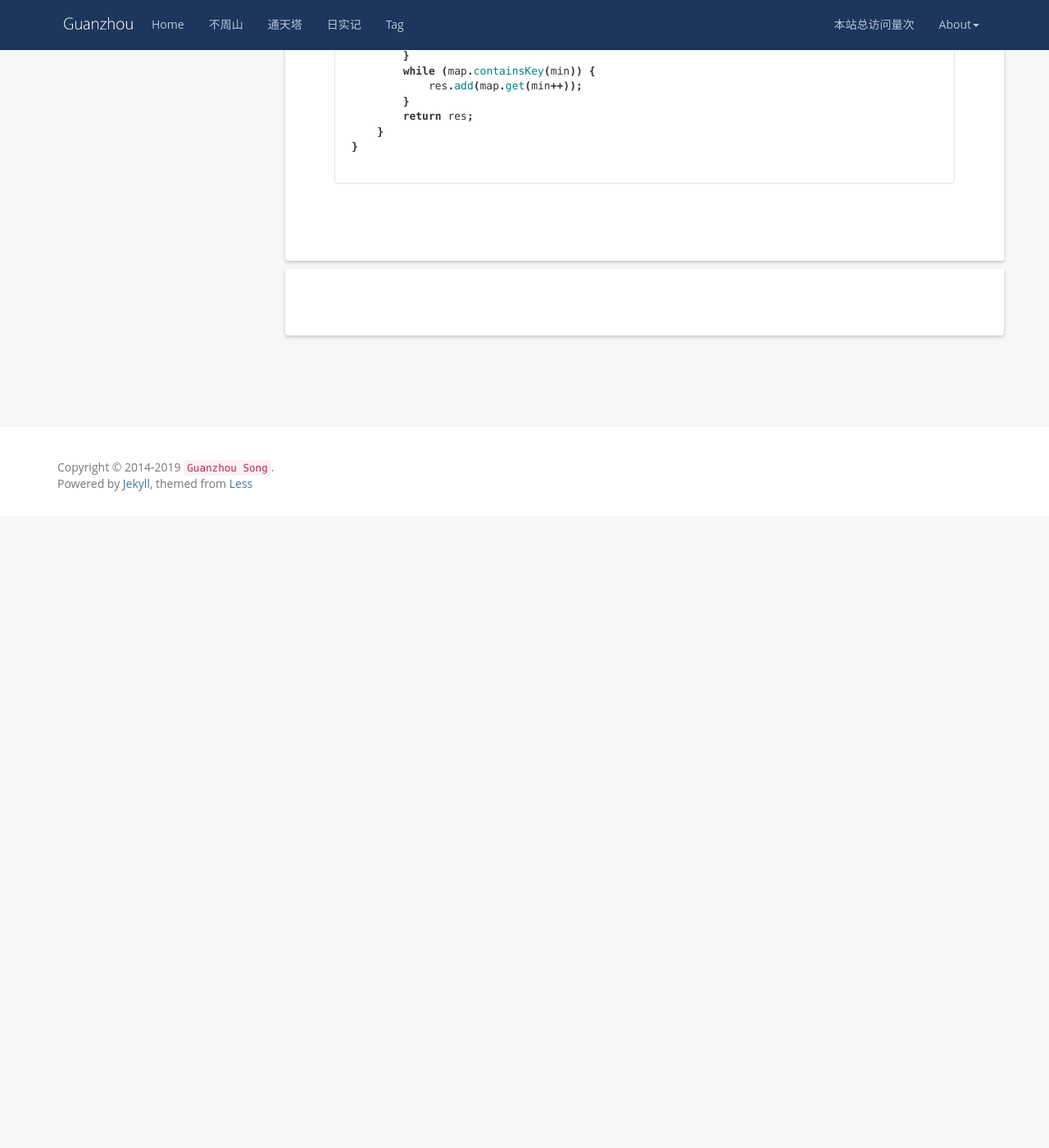
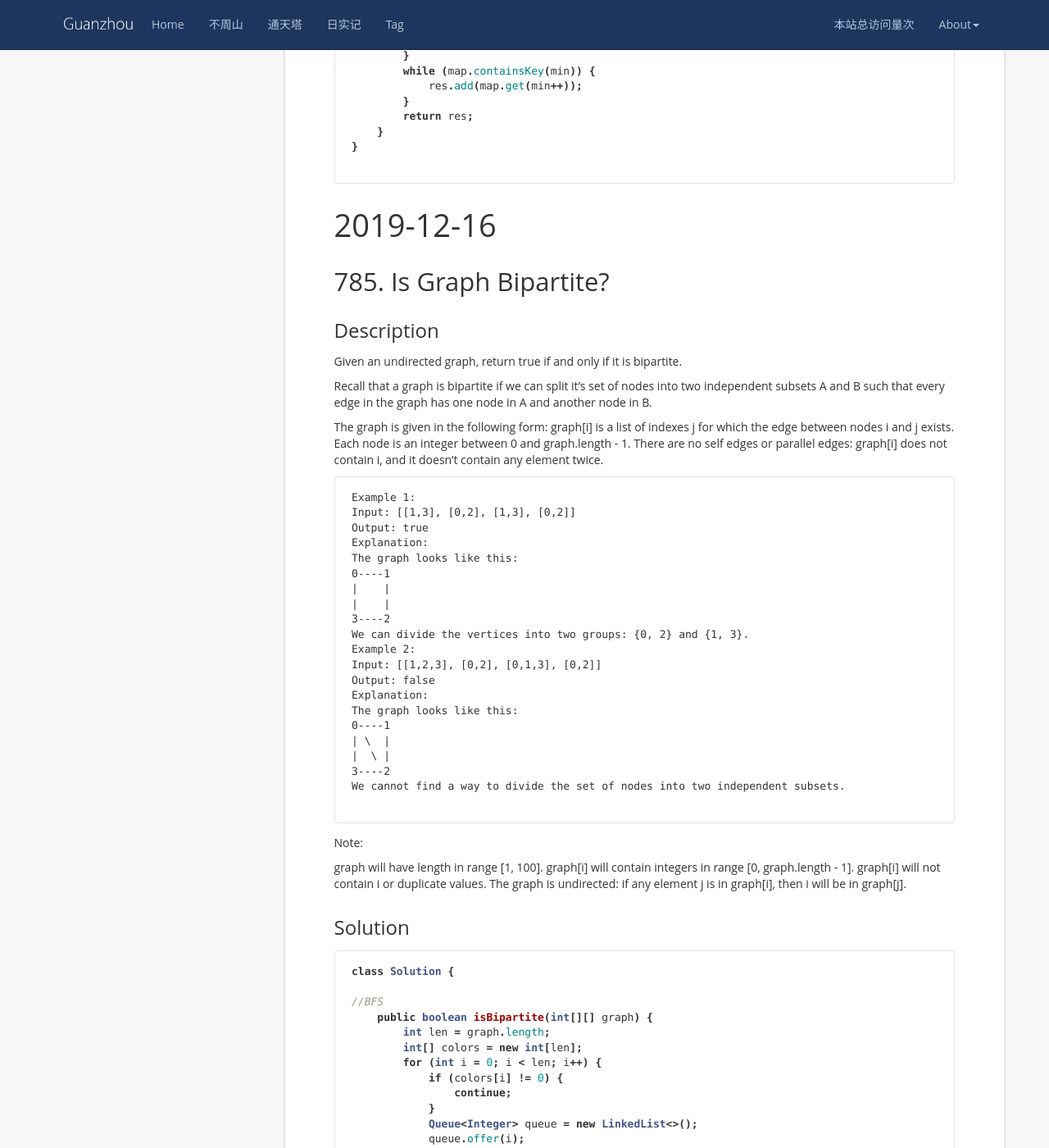
Before and after one commit to wangsimin04/GuanzhouSong.github.io, a Jekyll site: the page built from _posts/2019-12-01-LeetCode.md, in a window 1280 px wide and 1400 px high, scrolled down 11584 px. Shown: the whole window at 82% size. Built offline with Jekyll 4.4.1, drawn with Linux system fonts in a browser that asks for light colours; nearby versions of some CDN libraries; comment, search, counter and statistics services are not loaded; before the commit the page ends 12214 px from its top, so only the background shows below that; some of the changed text lies outside the part shown.

Commit message:
Update 2019-12-01-LeetCode.md

````diff
--- a/_posts/2019-12-01-LeetCode.md
+++ b/_posts/2019-12-01-LeetCode.md
@@ -600,3 +600,76 @@ public class Solution {
 }
 
 ```
+
+# 2019-12-16
+## 785. Is Graph Bipartite?
+### Description
+Given an undirected graph, return true if and only if it is bipartite.
+
+Recall that a graph is bipartite if we can split it's set of nodes into two independent subsets A and B such that every edge in the graph has one node in A and another node in B.
+
+The graph is given in the following form: graph[i] is a list of indexes j for which the edge between nodes i and j exists.  Each node is an integer between 0 and graph.length - 1.  There are no self edges or parallel edges: graph[i] does not contain i, and it doesn't contain any element twice.
+```
+Example 1:
+Input: [[1,3], [0,2], [1,3], [0,2]]
+Output: true
+Explanation:
+The graph looks like this:
+0----1
+|    |
+|    |
+3----2
+We can divide the vertices into two groups: {0, 2} and {1, 3}.
+Example 2:
+Input: [[1,2,3], [0,2], [0,1,3], [0,2]]
+Output: false
+Explanation:
+The graph looks like this:
+0----1
+| \  |
+|  \ |
+3----2
+We cannot find a way to divide the set of nodes into two independent subsets.
+
+```
+Note:
+
+graph will have length in range [1, 100].
+graph[i] will contain integers in range [0, graph.length - 1].
+graph[i] will not contain i or duplicate values.
+The graph is undirected: if any element j is in graph[i], then i will be in graph[j].
+
+### Solution
+```java
+class Solution {
+
+//BFS
+    public boolean isBipartite(int[][] graph) {
+        int len = graph.length;
+        int[] colors = new int[len];
+        for (int i = 0; i < len; i++) {
+            if (colors[i] != 0) {
+                continue;
+            }
+            Queue<Integer> queue = new LinkedList<>();
+            queue.offer(i);
+            colors[i] = 1;
+            while (!queue.isEmpty()) {
+                int cur = queue.poll();
+                for (int next : graph[cur]) {
+                    if (colors[next] == 0) {
+                        queue.offer(next);
+                        colors[next] = -colors[cur];
+                    } else if (colors[next] != -colors[cur]) {
+                        return false;
+                    }
+                }
+            }
+        }
+        return true;
+
+    }
+
+}
+
+```
````
